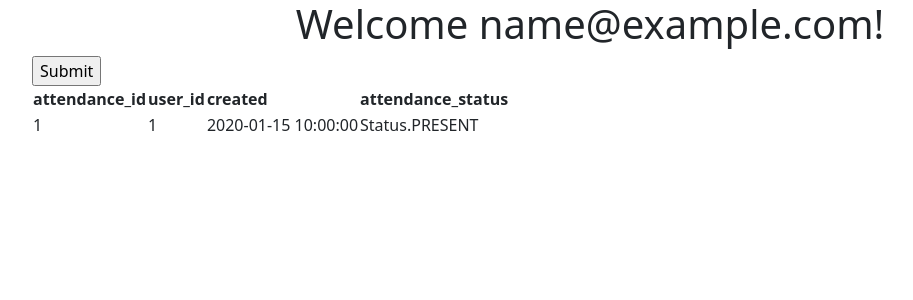
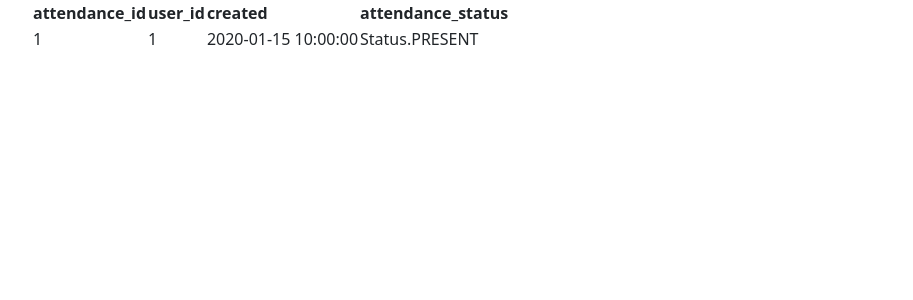
Before and after one commit to stvnmbt/pasok, a Flask app: template src/templates/core/faculty/realtime.html in a window 1280 px wide. Shown: the top 300 px of the page, without its empty margins (50-963 px from the left). Run offline with Flask 3, Linux system fonts and the light colour scheme; the template is opened without the code that fills it: values that come from a table or form of the project are taken from there, others are empty; a user stored in the database is signed in; tables that the repository leaves empty hold one stand-in row (values such as "Sample post"); parts of the project's set-up code (start-up, migrations or seed data) failed here and were passed over; some libraries are stand-ins or nearby versions.

```diff
--- a/src/templates/core/faculty/realtime.html
+++ b/src/templates/core/faculty/realtime.html
@@ -1,10 +1,5 @@
 {% extends "_base.html" %}
 {% block content %}
-
-<h1 class="text-center">Welcome {{current_user.email}}!</h1>
-<form action="{{ url_for('core.add') }}" method="post">
-    <input type="submit" name="add_attendance"/>
-</form>
 
 <table>
     <tr>
```
